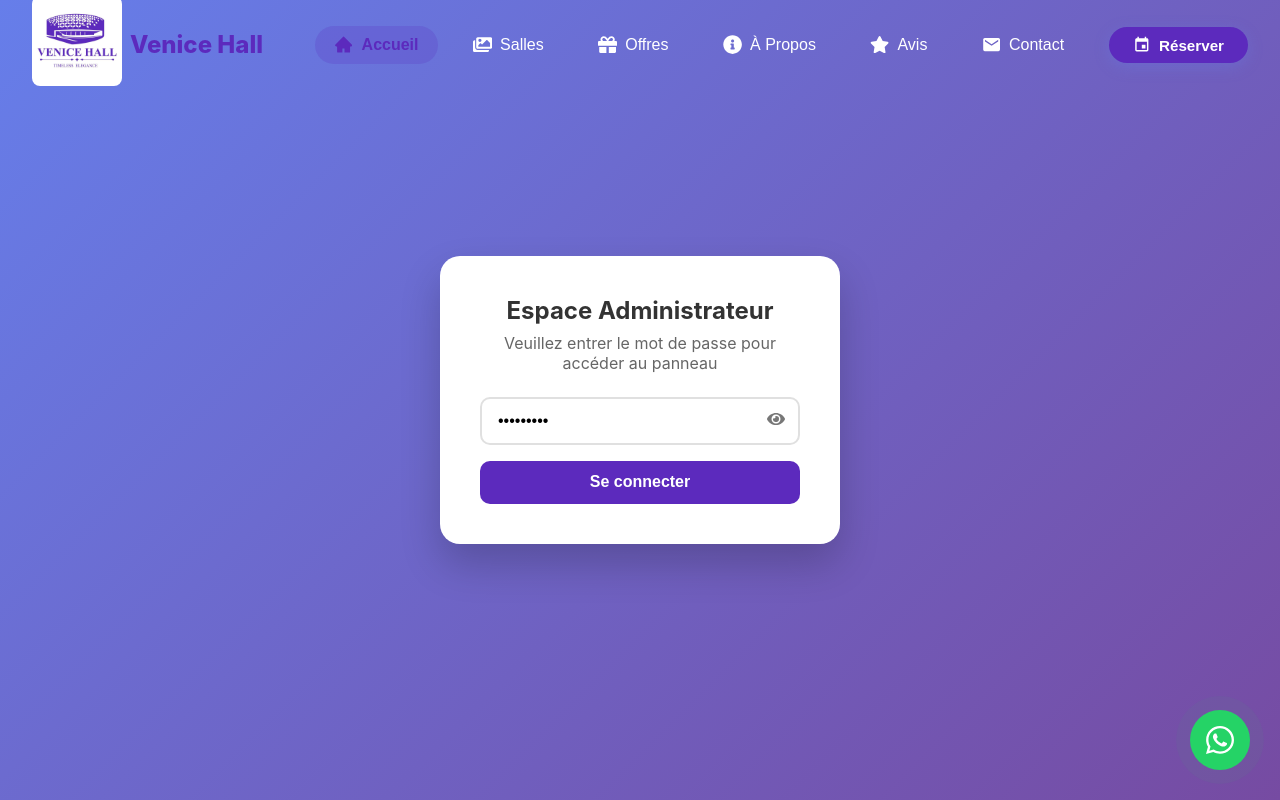
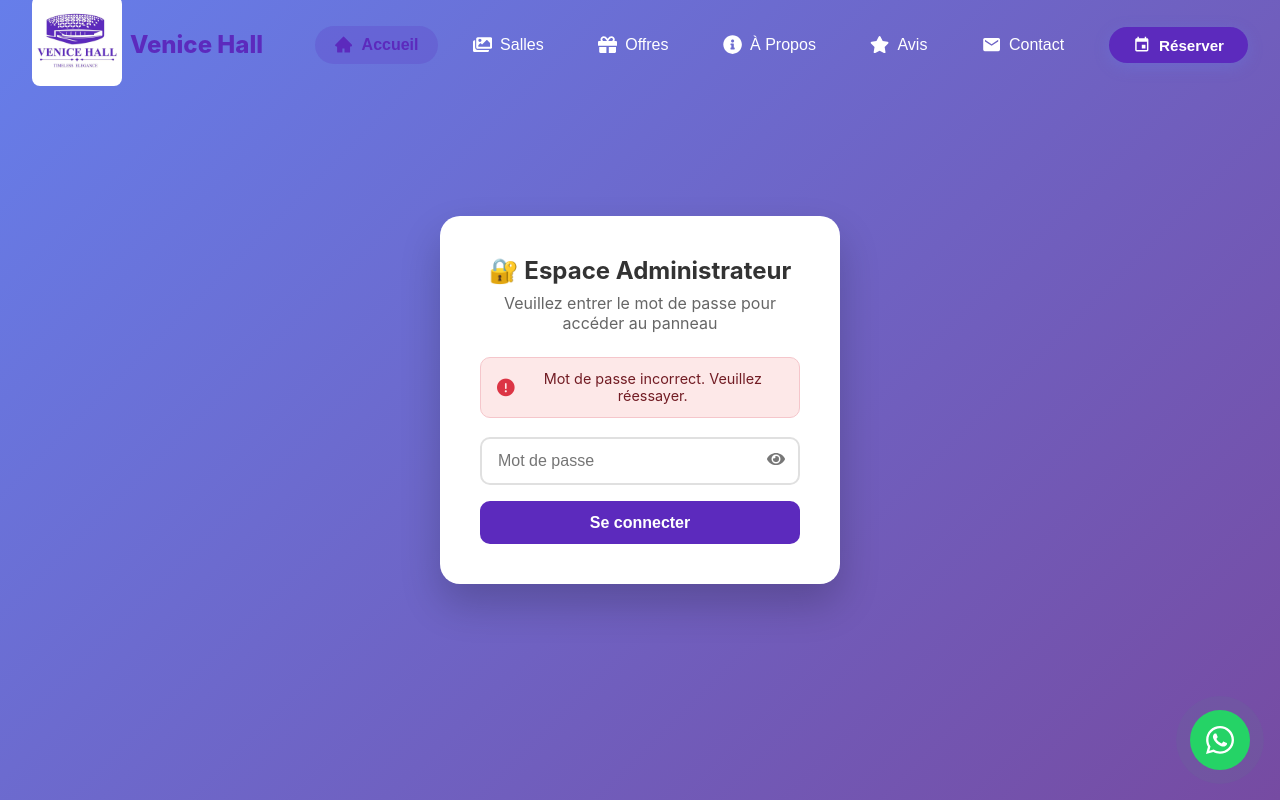
Before and after one commit to ManuelaMeupia/VeniceHall, a React (Create React App) app: page /admin in a window 1280 px wide. Both pictures are taken after typing "Sample123" into the empty fields and a click on the button "Se connecter". Shown: the top 800 px of the page. Built offline with nearby package versions, Linux system fonts and the light colour scheme.

Commit message:
amelioration du  champs du password

```diff
--- a/src/pages/Admin.jsx
+++ b/src/pages/Admin.jsx
@@ -9,6 +9,7 @@ const Admin = () => {
   const [isAuthenticated, setIsAuthenticated] = useState(false);
   const [password, setPassword] = useState('');
   const [showPassword, setShowPassword] = useState(false);
+  const [error, setError] = useState('');
   const [testimonials, setTestimonials] = useState([]);
   const [loading, setLoading] = useState(true);
   const [activeTab, setActiveTab] = useState('pending');
@@ -25,12 +26,15 @@ const Admin = () => {
 
   const handleLogin = (e) => {
     e.preventDefault();
+    setError(''); //reinitialiser l'erreur
     if (password === ADMIN_PASSWORD) {
       setIsAuthenticated(true);
       sessionStorage.setItem('adminAuth', 'true');
       loadTestimonials();
+      setPassword('');
     } else {
-      alert('Mot de passe incorrect');
+      setError('Mot de passe incorrect. Veuillez réessayer.'); // ← Utiliser setError au lieu de alert
+      setPassword(''); // Vider le champ
     }
   };
 
@@ -82,17 +86,28 @@ const Admin = () => {
     return (
       <div className="admin-login">
         <div className="admin-login-box">
-          <h2>Espace Administrateur</h2>
+          <h2>🔐 Espace Administrateur</h2>
           <p>Veuillez entrer le mot de passe pour accéder au panneau</p>
+
+          {error && (
+            <div className="error-message">
+              <i className="fas fa-exclamation-circle"></i>
+              <span>{error}</span>
+            </div>
+          )}
+
           <form onSubmit={handleLogin}>
             <div className="password-input-container">
               <input
                 type={showPassword ? "text" : "password"}
                 placeholder="Mot de passe"
                 value={password}
-              onChange={(e) => setPassword(e.target.value)}
+                onChange={(e) => {
+                  setPassword(e.target.value);
+                  if (error) setError(''); // Effacer l'erreur quand l'utilisateur tape
+                }}
+                className={error ? 'input-error' : ''}
               />
-
               <span
                 className="toggle-password"
                 onClick={() => setShowPassword(!showPassword)}
--- a/src/styles/Admin.css
+++ b/src/styles/Admin.css
@@ -297,3 +297,38 @@
 .toggle-password:hover {
   color: #333;
 }
+
+/* Message d'erreur */
+.error-message {
+  background: #fde8e8;
+  border: 1px solid #f5c6cb;
+  border-radius: 10px;
+  padding: 0.8rem 1rem;
+  margin-bottom: 1.2rem;
+  display: flex;
+  align-items: center;
+  gap: 0.5rem;
+  color: #721c24;
+  font-size: 0.9rem;
+  animation: shake 0.5s ease;
+}
+
+.error-message i {
+  font-size: 1.1rem;
+  color: #dc3545;
+}
+
+/* Input en erreur */
+.password-input-wrapper input.input-error {
+  border-color: #dc3545;
+  box-shadow: 0 0 0 3px rgba(220, 53, 69, 0.1);
+}
+
+/* Animation pour l'erreur */
+@keyframes shake {
+  0%, 100% { transform: translateX(0); }
+  20% { transform: translateX(-10px); }
+  40% { transform: translateX(10px); }
+  60% { transform: translateX(-5px); }
+  80% { transform: translateX(5px); }
+}
```
Lines whose indentation alone changed are shown as unchanged.
